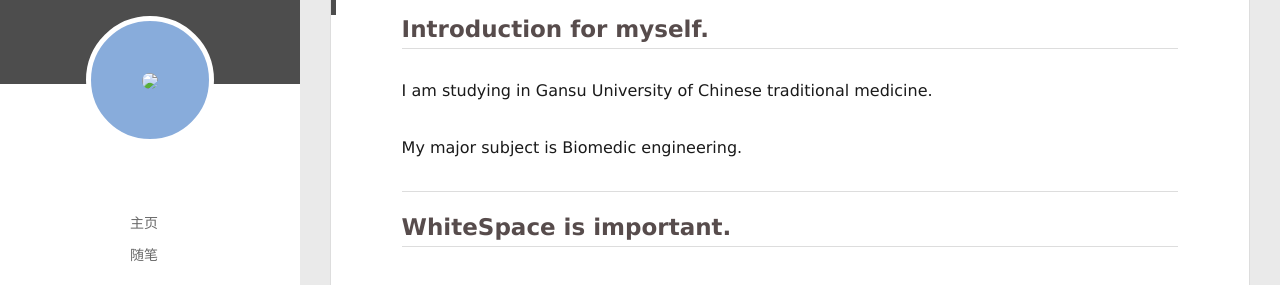
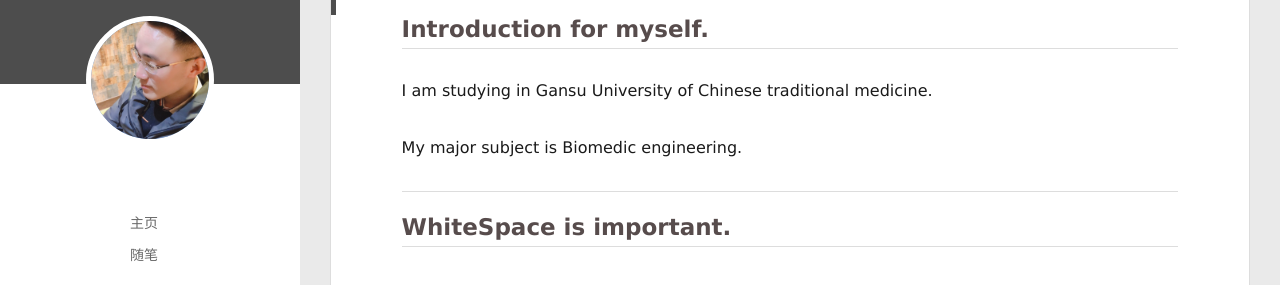
Before and after one commit to little87/little87.github.io, a plain HTML site: page 2021/09/09/My-first-paragraph-in-Blog/index.html in a window 1280 px wide. Shown: the part 96-381 px from the top of the page. Drawn offline with Linux system fonts and the light colour scheme; no server answers.

Commit message:
Site updated: 2021-09-10 12:31:31

```diff
--- a/2021/09/09/My-first-paragraph-in-Blog/index.html
+++ b/2021/09/09/My-first-paragraph-in-Blog/index.html
@@ -47,7 +47,7 @@
 <div class="intrude-less">
 	<header id="header" class="inner">
 		<a href="/" class="profilepic">
-			<img src="/img/head1.JPG" class="js-avatar">
+			<img src="/img/head1.png" class="js-avatar">
 		</a>
 		<hgroup>
 		  <h1 class="header-author"><a href="/"></a></h1>
@@ -105,7 +105,7 @@
 	<div class="intrude-less">
 		<header id="header" class="inner">
 			<div class="profilepic">
-				<img src="/img/head1.JPG" class="js-avatar">
+				<img src="/img/head1.png" class="js-avatar">
 			</div>
 			<hgroup>
 			  <h1 class="header-author js-header-author"></h1>
```
Also changed, not shown: 2021/09/09/hello-world/index.html (+2 -2 lines), archives/2021/09/index.html (+2 -2 lines), archives/2021/index.html (+2 -2 lines), archives/index.html (+2 -2 lines), index.html (+2 -2 lines).
